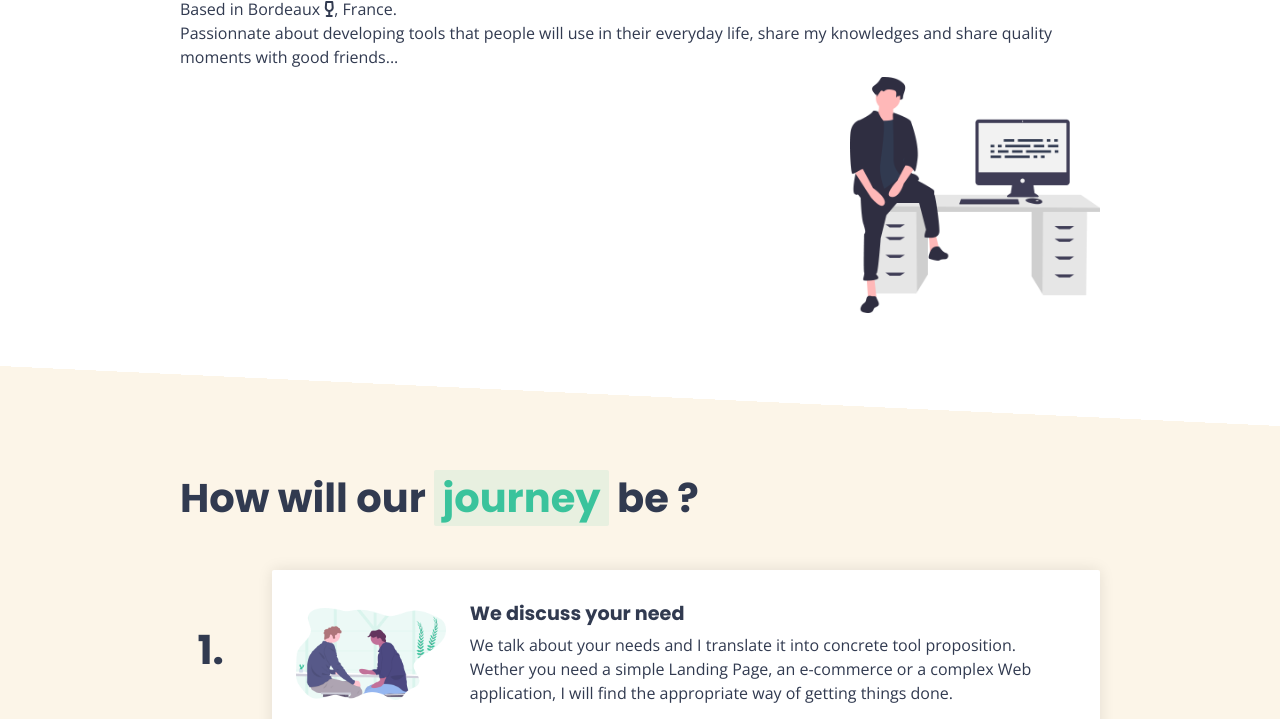
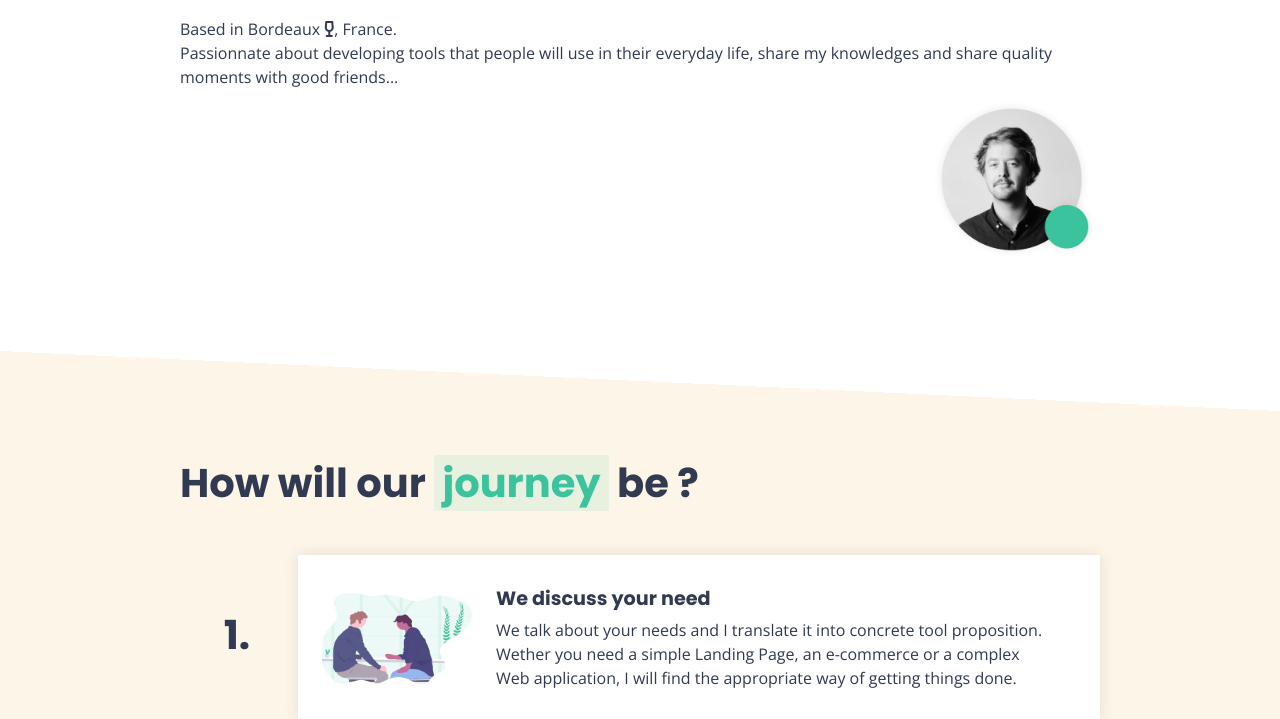
Before and after one commit to nicovdb/portfolio, a plain HTML site: page index.html in a window 1280 px wide. Shown: the part 374-1093 px from the top of the page. Drawn offline with nearby package versions, Linux system fonts and the light colour scheme.

Commit message:
changed avatar and alignment

```diff
--- a/components/cards.css
+++ b/components/cards.css
@@ -29,6 +29,6 @@
   font-size: 1.2rem;
 }
 
-.number {
+.number h1 {
   width: 70px;
 }
--- a/index.html
+++ b/index.html
@@ -4,7 +4,7 @@
   <meta charset="UTF-8">
   <title>Fullstack Web Developer | Nicolas Vandenbussche</title>
   <meta name="viewport" content="width=device-width, initial-scale=1">
-  <link rel="shortcut icon" type="image/png" href="images/logo.png"/>
+  <link rel="shortcut icon" type="image/png" href="images/logo-old.png"/>
   <link rel="stylesheet" href="https://stackpath.bootstrapcdn.com/bootstrap/4.3.1/css/bootstrap.min.css" integrity="sha384-ggOyR0iXCbMQv3Xipma34MD+dH/1fQ784/j6cY/iJTQUOhcWr7x9JvoRxT2MZw1T" crossorigin="anonymous">
   <link href="https://fonts.googleapis.com/css?family=Open+Sans:400,700|Poppins:700&display=swap" rel="stylesheet">
   <link rel="stylesheet" href="style.css">
@@ -26,7 +26,7 @@
           <p class="mb-0 mt-4">Based in Bordeaux <i class="fas fa-wine-glass-alt"></i>, France. </p>
           <p>Passionnate about developing tools that people will use in their everyday life, share my knowledges and share quality moments with good friends...</p>
           <div class="text-right">
-            <img src="images/dev.png" alt="developer" class="home-illustration mt-4 mt-md-0">
+            <img src="images/avatar.png" alt="developer" class="home-illustration mt-4 mt-md-0">
           </div>
         </div>
       </div>
--- a/style.css
+++ b/style.css
@@ -75,7 +75,7 @@ p {
 }
 
 .home-illustration {
-  width: 250px;
+  width: 170px;
   max-width: 100%;
 }
 
```
Also changed, not shown: images/avatar.png (added), images/logo-old.png (added), images/logo.png, 2 other files.
